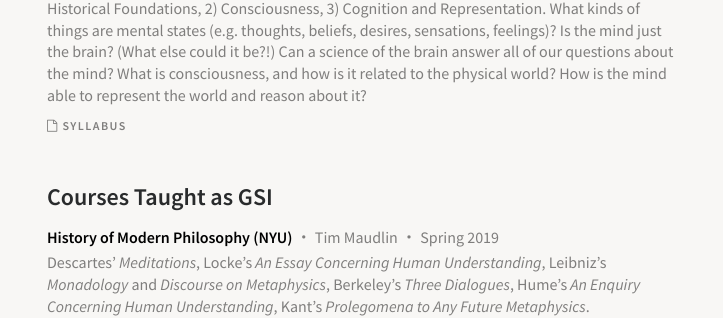
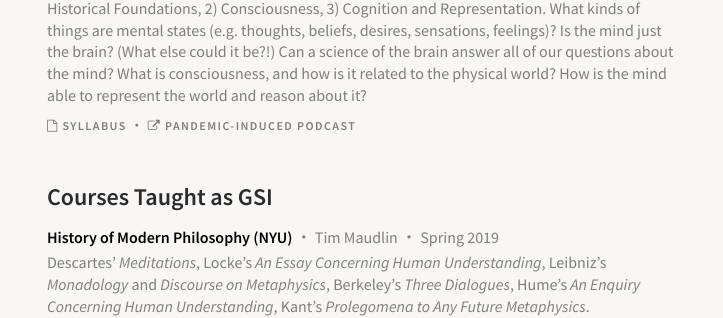
Before and after one commit to jacksonkernion/jacksonkernion.github.io, a Jekyll site: the page built from teaching.md, in a window 1280 px wide. Shown: the part 527-845 px from the top of the page, without its empty margins (278-1001 px from the left). Built offline with Jekyll 4.4.1, drawn with Linux system fonts in a browser that asks for light colours; nearby versions of some CDN libraries; our own code applies the rules of GitHub Pages for plain Markdown files.

Commit message:
Update teaching.md

```diff
--- a/teaching.md
+++ b/teaching.md
@@ -46,8 +46,12 @@
 	<div class="item-description"> <p>An introduction to the central questions in philosophy of mind, divided into three parts: 1) Historical Foundations, 2) Consciousness, 3) Cognition and Representation. What kinds of things are mental states (e.g. thoughts, beliefs, desires, sensations, feelings)? Is the mind just the brain? (What else could it be?!) Can a science of the brain answer all of our questions about the mind? What is consciousness, and how is it related to the physical world? How is the mind able to represent the world and reason about it?</p></div>
 </div>
 
-<ul class="item-resources"><li><a href="/files/Syllabus%20-%20Minds%20and%20Machines.pdf"><i class="fa fa-file-o" aria-hidden="true"></i> Syllabus</a>
-</li></ul>
+<ul class="item-resources">
+	<li><a href="/files/Syllabus%20-%20Minds%20and%20Machines.pdf"><i class="fa fa-file-o" aria-hidden="true"></i> Syllabus</a>
+	</li>
+	<li><a href="https://kernion-courses.simplecast.com"><i class="fa fa-external-link" aria-hidden="true"></i> Pandemic-Induced Podcast</a>
+	</li>
+</ul>
 
 # Courses Taught as GSI
 
```
